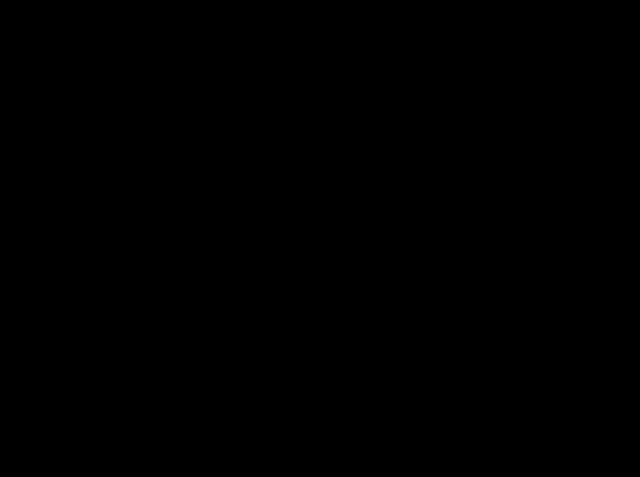
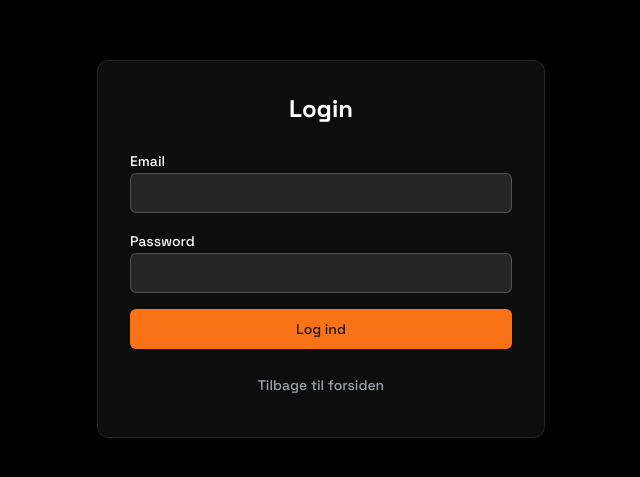
Before and after one commit to Marcximus/neonlaw-synthetica, a React (Vite) app: page /auth in a window 1280 px wide. Before the commit this address had no page. Shown: the part 151-628 px from the top of the page, without its empty margins (319-959 px from the left). Built offline with nearby package versions, Linux system fonts and the light colour scheme.

Commit message:
Fix: Website displays a black screen
The website is displaying a black screen. This commit will address the issue.

```diff
--- a/src/App.tsx
+++ b/src/App.tsx
@@ -1,9 +1,11 @@
+
 import { Toaster } from "@/components/ui/toaster";
 import { Toaster as Sonner } from "@/components/ui/sonner";
 import { TooltipProvider } from "@/components/ui/tooltip";
 import { QueryClient, QueryClientProvider } from "@tanstack/react-query";
 import { BrowserRouter, Routes, Route } from "react-router-dom";
 import Index from "./pages/Index";
+import Auth from "./pages/Auth";
 
 const queryClient = new QueryClient();
 
@@ -15,6 +17,7 @@ const App = () => (
       <BrowserRouter>
         <Routes>
           <Route path="/" element={<Index />} />
+          <Route path="/auth" element={<Auth />} />
         </Routes>
       </BrowserRouter>
     </TooltipProvider>
--- a/src/integrations/supabase/types.ts
+++ b/src/integrations/supabase/types.ts
@@ -26,27 +26,29 @@ export type Database = {
   }
 }
 
-type PublicSchema = Database[Extract<keyof Database, "public">]
+type DefaultSchema = Database[Extract<keyof Database, "public">]
 
 export type Tables<
-  PublicTableNameOrOptions extends
-    | keyof (PublicSchema["Tables"] & PublicSchema["Views"])
+  DefaultSchemaTableNameOrOptions extends
+    | keyof (DefaultSchema["Tables"] & DefaultSchema["Views"])
     | { schema: keyof Database },
-  TableName extends PublicTableNameOrOptions extends { schema: keyof Database }
-    ? keyof (Database[PublicTableNameOrOptions["schema"]]["Tables"] &
-        Database[PublicTableNameOrOptions["schema"]]["Views"])
+  TableName extends DefaultSchemaTableNameOrOptions extends {
+    schema: keyof Database
+  }
+    ? keyof (Database[DefaultSchemaTableNameOrOptions["schema"]]["Tables"] &
+        Database[DefaultSchemaTableNameOrOptions["schema"]]["Views"])
     : never = never,
-> = PublicTableNameOrOptions extends { schema: keyof Database }
-  ? (Database[PublicTableNameOrOptions["schema"]]["Tables"] &
-      Database[PublicTableNameOrOptions["schema"]]["Views"])[TableName] extends {
+> = DefaultSchemaTableNameOrOptions extends { schema: keyof Database }
+  ? (Database[DefaultSchemaTableNameOrOptions["schema"]]["Tables"] &
+      Database[DefaultSchemaTableNameOrOptions["schema"]]["Views"])[TableName] extends {
       Row: infer R
     }
     ? R
     : never
-  : PublicTableNameOrOptions extends keyof (PublicSchema["Tables"] &
-        PublicSchema["Views"])
-    ? (PublicSchema["Tables"] &
-        PublicSchema["Views"])[PublicTableNameOrOptions] extends {
+  : DefaultSchemaTableNameOrOptions extends keyof (DefaultSchema["Tables"] &
+        DefaultSchema["Views"])
+    ? (DefaultSchema["Tables"] &
+        DefaultSchema["Views"])[DefaultSchemaTableNameOrOptions] extends {
         Row: infer R
       }
       ? R
@@ -54,20 +56,22 @@ export type Tables<
     : never
 
 export type TablesInsert<
-  PublicTableNameOrOptions extends
-    | keyof PublicSchema["Tables"]
+  DefaultSchemaTableNameOrOptions extends
+    | keyof DefaultSchema["Tables"]
     | { schema: keyof Database },
-  TableName extends PublicTableNameOrOptions extends { schema: keyof Database }
-    ? keyof Database[PublicTableNameOrOptions["schema"]]["Tables"]
+  TableName extends DefaultSchemaTableNameOrOptions extends {
+    schema: keyof Database
+  }
+    ? keyof Database[DefaultSchemaTableNameOrOptions["schema"]]["Tables"]
     : never = never,
-> = PublicTableNameOrOptions extends { schema: keyof Database }
-  ? Database[PublicTableNameOrOptions["schema"]]["Tables"][TableName] extends {
+> = DefaultSchemaTableNameOrOptions extends { schema: keyof Database }
+  ? Database[DefaultSchemaTableNameOrOptions["schema"]]["Tables"][TableName] extends {
       Insert: infer I
     }
     ? I
     : never
-  : PublicTableNameOrOptions extends keyof PublicSchema["Tables"]
-    ? PublicSchema["Tables"][PublicTableNameOrOptions] extends {
+  : DefaultSchemaTableNameOrOptions extends keyof DefaultSchema["Tables"]
+    ? DefaultSchema["Tables"][DefaultSchemaTableNameOrOptions] extends {
         Insert: infer I
       }
       ? I
@@ -75,20 +79,22 @@ export type TablesInsert<
     : never
 
 export type TablesUpdate<
-  PublicTableNameOrOptions extends
-    | keyof PublicSchema["Tables"]
+  DefaultSchemaTableNameOrOptions extends
+    | keyof DefaultSchema["Tables"]
     | { schema: keyof Database },
-  TableName extends PublicTableNameOrOptions extends { schema: keyof Database }
-    ? keyof Database[PublicTableNameOrOptions["schema"]]["Tables"]
+  TableName extends DefaultSchemaTableNameOrOptions extends {
+    schema: keyof Database
+  }
+    ? keyof Database[DefaultSchemaTableNameOrOptions["schema"]]["Tables"]
     : never = never,
-> = PublicTableNameOrOptions extends { schema: keyof Database }
-  ? Database[PublicTableNameOrOptions["schema"]]["Tables"][TableName] extends {
+> = DefaultSchemaTableNameOrOptions extends { schema: keyof Database }
+  ? Database[DefaultSchemaTableNameOrOptions["schema"]]["Tables"][TableName] extends {
       Update: infer U
     }
     ? U
     : never
-  : PublicTableNameOrOptions extends keyof PublicSchema["Tables"]
-    ? PublicSchema["Tables"][PublicTableNameOrOptions] extends {
+  : DefaultSchemaTableNameOrOptions extends keyof DefaultSchema["Tables"]
+    ? DefaultSchema["Tables"][DefaultSchemaTableNameOrOptions] extends {
         Update: infer U
       }
       ? U
@@ -96,21 +102,23 @@ export type TablesUpdate<
     : never
 
 export type Enums<
-  PublicEnumNameOrOptions extends
-    | keyof PublicSchema["Enums"]
+  DefaultSchemaEnumNameOrOptions extends
+    | keyof DefaultSchema["Enums"]
     | { schema: keyof Database },
-  EnumName extends PublicEnumNameOrOptions extends { schema: keyof Database }
-    ? keyof Database[PublicEnumNameOrOptions["schema"]]["Enums"]
+  EnumName extends DefaultSchemaEnumNameOrOptions extends {
+    schema: keyof Database
+  }
+    ? keyof Database[DefaultSchemaEnumNameOrOptions["schema"]]["Enums"]
     : never = never,
-> = PublicEnumNameOrOptions extends { schema: keyof Database }
-  ? Database[PublicEnumNameOrOptions["schema"]]["Enums"][EnumName]
-  : PublicEnumNameOrOptions extends keyof PublicSchema["Enums"]
-    ? PublicSchema["Enums"][PublicEnumNameOrOptions]
+> = DefaultSchemaEnumNameOrOptions extends { schema: keyof Database }
+  ? Database[DefaultSchemaEnumNameOrOptions["schema"]]["Enums"][EnumName]
+  : DefaultSchemaEnumNameOrOptions extends keyof DefaultSchema["Enums"]
+    ? DefaultSchema["Enums"][DefaultSchemaEnumNameOrOptions]
     : never
 
 export type CompositeTypes<
   PublicCompositeTypeNameOrOptions extends
-    | keyof PublicSchema["CompositeTypes"]
+    | keyof DefaultSchema["CompositeTypes"]
     | { schema: keyof Database },
   CompositeTypeName extends PublicCompositeTypeNameOrOptions extends {
     schema: keyof Database
@@ -119,6 +127,12 @@ export type CompositeTypes<
     : never = never,
 > = PublicCompositeTypeNameOrOptions extends { schema: keyof Database }
   ? Database[PublicCompositeTypeNameOrOptions["schema"]]["CompositeTypes"][CompositeTypeName]
-  : PublicCompositeTypeNameOrOptions extends keyof PublicSchema["CompositeTypes"]
-    ? PublicSchema["CompositeTypes"][PublicCompositeTypeNameOrOptions]
+  : PublicCompositeTypeNameOrOptions extends keyof DefaultSchema["CompositeTypes"]
+    ? DefaultSchema["CompositeTypes"][PublicCompositeTypeNameOrOptions]
     : never
+
+export const Constants = {
+  public: {
+    Enums: {},
+  },
+} as const
--- /dev/null
+++ b/src/pages/Auth.tsx
@@ -0,0 +1,100 @@
+
+import { useState } from "react";
+import { supabase } from "@/integrations/supabase/client";
+import { Button } from "@/components/ui/button";
+import { Input } from "@/components/ui/input";
+import { Label } from "@/components/ui/label";
+import { useNavigate } from "react-router-dom";
+import { useToast } from "@/hooks/use-toast";
+
+const Auth = () => {
+  const [email, setEmail] = useState("");
+  const [password, setPassword] = useState("");
+  const [loading, setLoading] = useState(false);
+  const navigate = useNavigate();
+  const { toast } = useToast();
+
+  const handleLogin = async (e: React.FormEvent) => {
+    e.preventDefault();
+    setLoading(true);
+
+    try {
+      const { error } = await supabase.auth.signInWithPassword({
+        email,
+        password,
+      });
+
+      if (error) {
+        toast({
+          title: "Login fejl",
+          description: error.message,
+          variant: "destructive",
+        });
+      } else {
+        navigate("/");
+      }
+    } catch (error) {
+      toast({
+        title: "Uventet fejl",
+        description: "Der skete en fejl under login",
+        variant: "destructive",
+      });
+    } finally {
+      setLoading(false);
+    }
+  };
+
+  return (
+    <div className="min-h-screen flex items-center justify-center bg-black">
+      <div className="glass p-8 rounded-xl w-full max-w-md">
+        <h1 className="text-2xl font-bold text-center mb-6 text-white">Login</h1>
+
+        <form onSubmit={handleLogin} className="space-y-4">
+          <div>
+            <Label htmlFor="email" className="text-white">Email</Label>
+            <Input
+              id="email"
+              type="email"
+              value={email}
+              onChange={(e) => setEmail(e.target.value)}
+              required
+              className="bg-white/10 border-white/20 text-white"
+            />
+          </div>
+
+          <div>
+            <Label htmlFor="password" className="text-white">Password</Label>
+            <Input
+              id="password"
+              type="password"
+              value={password}
+              onChange={(e) => setPassword(e.target.value)}
+              required
+              className="bg-white/10 border-white/20 text-white"
+            />
+          </div>
+
+          <Button
+            type="submit"
+            className="w-full bg-[#F97316] hover:bg-[#ea384c]"
+            disabled={loading}
+          >
+            {loading ? "Logger ind..." : "Log ind"}
+          </Button>
+        </form>
+
+        <div className="mt-4 text-center">
+          <Button
+            variant="link"
+            onClick={() => navigate("/")}
+            className="text-gray-400 hover:text-white"
+          >
+            Tilbage til forsiden
+          </Button>
+        </div>
+      </div>
+    </div>
+  );
+};
+
+export default Auth;
```
